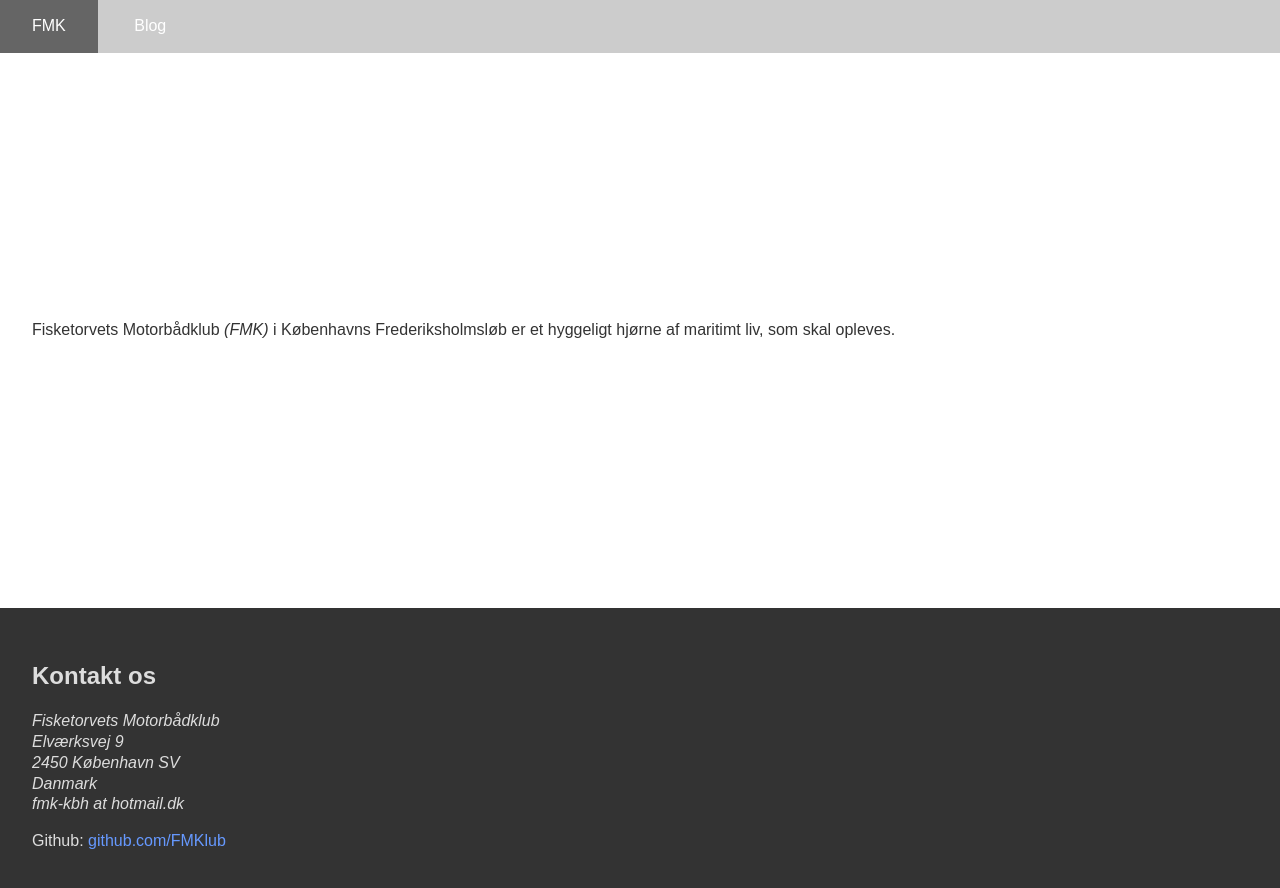
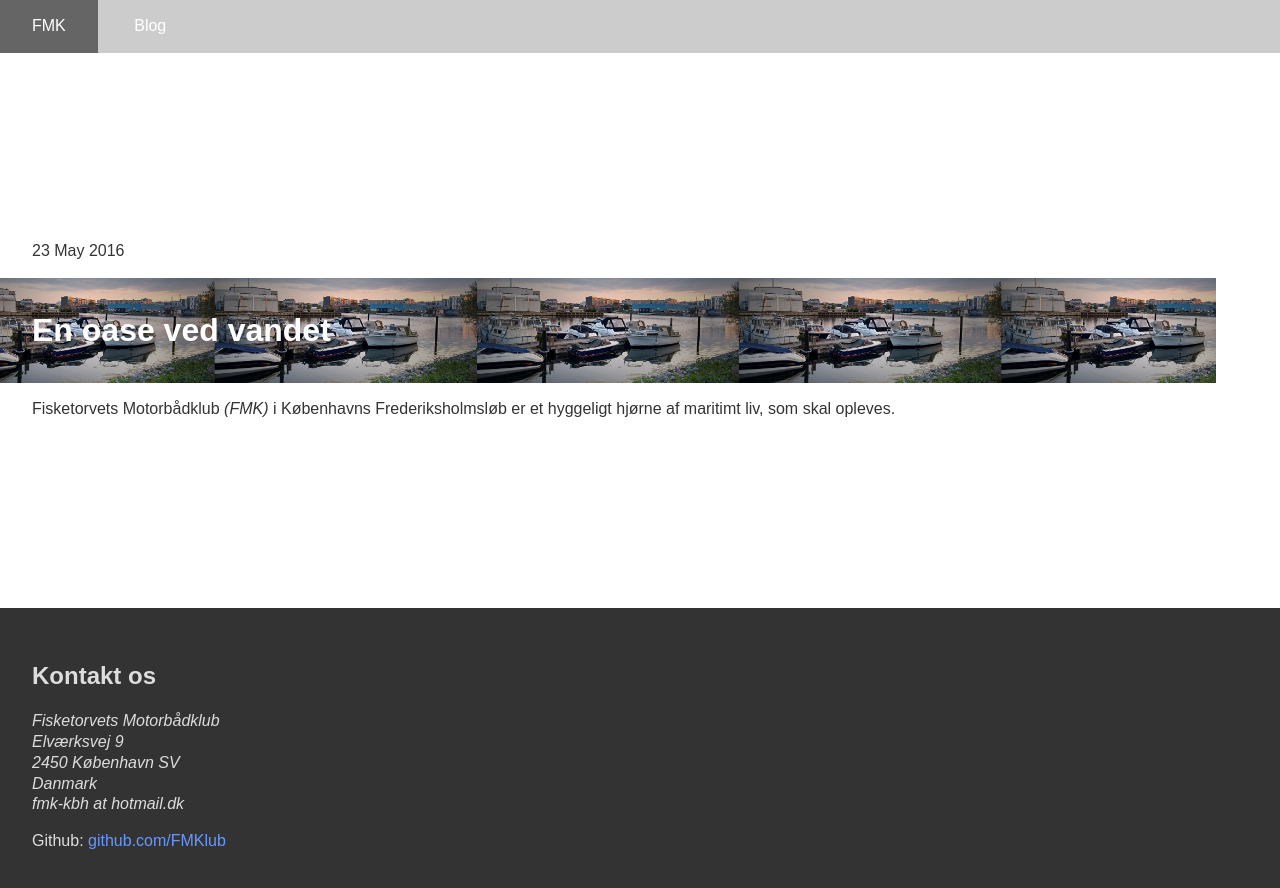
Before and after one commit to fisketorvetsmotorbaadklub/fisketorvetsmotorbaadklub.github.io, a Jekyll site: the page built from _posts/2016-05-23-en-oase-ved-vandet.md, in a window 1280 px wide. Shown: the top 888 px of the page. Built offline with Jekyll 4.4.1, drawn with Linux system fonts in a browser that asks for light colours.

Commit message:
Update 2016-05-23-en-oase-ved-vandet.md

```diff
--- a/_posts/2016-05-23-en-oase-ved-vandet.md
+++ b/_posts/2016-05-23-en-oase-ved-vandet.md
@@ -1,6 +1,7 @@
 ---
-layout: default
+layout: post
 title: Fisketorvets Motorbådklub
+date: 2016-05-23
 display-title: En oase ved vandet
 image: /img/boats1.jpg
 ---
```
